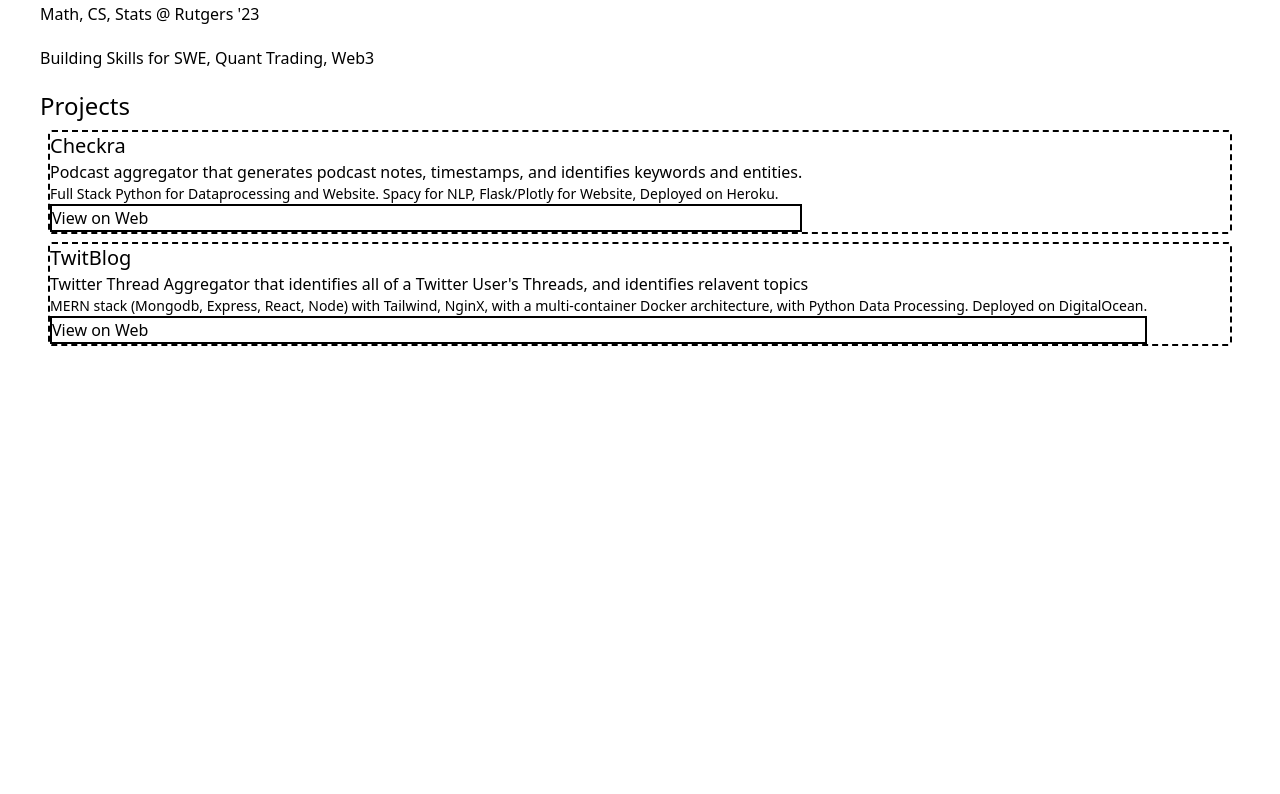
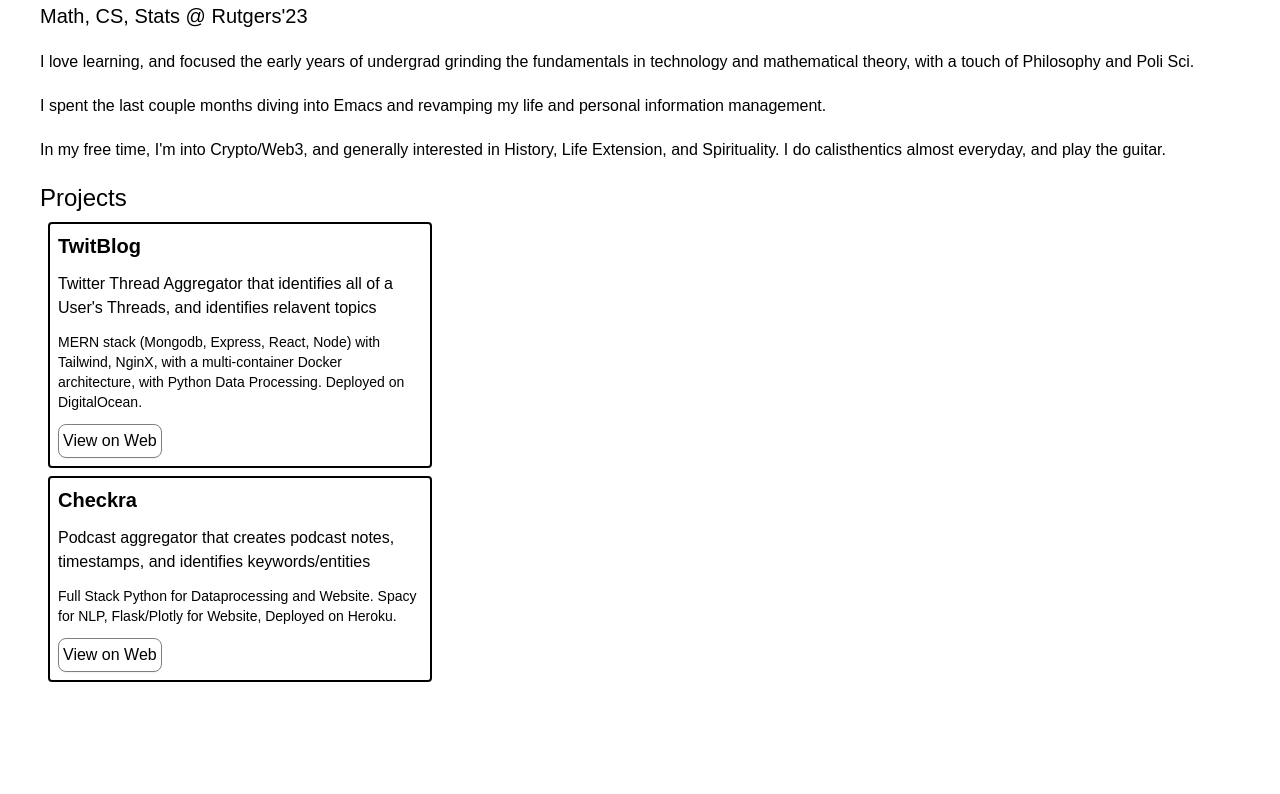
Before and after one commit to harshasomisetty/personal_website, a Gatsby site: page / in a window 1280 px wide. Shown: the part 188-982 px from the top of the page. Before the commit the page ends 800 px from the top, so only its background shows below. Built offline with nearby package versions, Linux system fonts and the light colour scheme; Gatsby itself is replaced by a stand-in of ours.

Commit message:
final touches for v1

```diff
--- a/src/components/Project-Card.js
+++ b/src/components/Project-Card.js
@@ -2,18 +2,16 @@ import React from "react";
 
 const ProjectCard = ({link, title, description, tech, location, image}) => {
   return (
-    <div className="flex flex-row border-2 border-dashed rounded border-black antialiased m-2">
-      <a href={"http://" + link}>
-        <div className="flex flex-col ">
-          <h3>{title}</h3>
-          <p className="">{description}</p>
-          <p className="text-sm">{tech}</p>
-          <div className="w-30 border-2 border-black">
-            <p>View on {location}</p>
-          </div>
-        </div>
-        <div>{/* <img alt={title + " demo"} src={image} /> */}</div>
-      </a>
+    <div className="flex flex-col border-2 rounded border-black antialiased m-2 p-2 w-96 space-y-3">
+      <h3 className="font-semibold">{title}</h3>
+      <p className="">{description}</p>
+      <p className="text-sm">{tech}</p>
+
+      <div className="p-1 w-fit border rounded-lg border-black/50 shadow-sm hover:shadow-xl">
+        <a href={"http://" + link}>
+          <p>View on {location}</p>
+        </a>
+      </div>
     </div>
   );
 };
--- a/src/components/Projects.js
+++ b/src/components/Projects.js
@@ -9,10 +9,22 @@ const Projects = () => {
       </div>
       <div>
         <ProjectCard
+          link={"twitblog.xyz"}
+          title={"TwitBlog"}
+          description={
+            "Twitter Thread Aggregator that identifies all of a User's Threads, and identifies relavent topics"
+          }
+          location={"Web"}
+          tech={
+            "MERN stack (Mongodb, Express, React, Node) with Tailwind, NginX, with a multi-container Docker architecture, with Python Data Processing. Deployed on DigitalOcean."
+          }
+          image={"twitblog"}
+        />
+        <ProjectCard
           link={"checkra.xyz"}
           title={"Checkra"}
           description={
-            "Podcast aggregator that generates podcast notes, timestamps, and identifies keywords and entities."
+            "Podcast aggregator that creates podcast notes, timestamps, and identifies keywords/entities"
           }
           location={"Web"}
           tech={
@@ -20,18 +32,6 @@ const Projects = () => {
           }
           image={"checkra"}
         />
-        <ProjectCard
-          link={"twitblog.xyz"}
-          title={"TwitBlog"}
-          description={
-            "Twitter Thread Aggregator that identifies all of a Twitter User's Threads, and identifies relavent topics"
-          }
-          location={"Web"}
-          tech={
-            "MERN stack (Mongodb, Express, React, Node) with Tailwind, NginX, with a multi-container Docker architecture, with Python Data Processing. Deployed on DigitalOcean."
-          }
-          image={"twitblog"}
-        />
       </div>
     </div>
   );
--- /dev/null
+++ b/src/content/about.mdx
@@ -0,0 +1,7 @@
+---
+title: about
+---
+
+## About me
+
+Trying to think interdisciplinarily by "deeply breath-first searching" tech and theory.
--- a/src/content/main.mdx
+++ b/src/content/main.mdx
@@ -1,8 +1,12 @@
 ---
-title: about
+title: main
 ---
 # Harsha Somisetty
 
-Math, CS, Stats @ Rutgers '23
+### Math, CS, Stats @ Rutgers'23
 
-Building Skills for SWE, Quant Trading, Web3
+I love learning, and focused the early years of undergrad grinding the fundamentals in technology and mathematical theory, with a touch of Philosophy and Poli Sci.
+
+I spent the last couple months diving into Emacs and revamping my life and personal information management.
+
+In my free time, I'm into Crypto/Web3, and generally interested in History, Life Extension, and Spirituality. I do calisthentics almost everyday, and play the guitar.
--- a/src/pages/index.js
+++ b/src/pages/index.js
@@ -1,20 +1,19 @@
 import React from "react";
 import {graphql} from "gatsby";
-import {MDXRenderer, MDXProvider} from "gatsby-plugin-mdx";
+import {MDXRenderer} from "gatsby-plugin-mdx";
 import Layout from "../components/Layout";
 import Projects from "../components/Projects.js";
 
 export default function Home({data}) {
-  const about = data.about;
-  console.log(about.body);
-  // const projects = data.projects;
+  const main = data.main_md;
+  // const about = data.about;
 
   return (
     <Layout>
       <div className="m-10 flex flex-col space-y-5">
-        <MDXRenderer>{about.body}</MDXRenderer>
+        <MDXRenderer>{main.body}</MDXRenderer>
         <Projects />
-        {/* <MDXRenderer>{projects.body}</MDXRenderer> */}
+        {/* <MDXRenderer>{about.body}</MDXRenderer> */}
       </div>
     </Layout>
   );
@@ -22,6 +21,10 @@ export default function Home({data}) {
 
 export const pageQuery = graphql`
   query IndexQuery {
+    main_md: mdx(frontmatter: {title: {eq: "main"}}) {
+      id
+      body
+    }
     about: mdx(frontmatter: {title: {eq: "about"}}) {
       id
       body
--- a/tailwind.config.js
+++ b/tailwind.config.js
@@ -1,7 +1,9 @@
 module.exports = {
   content: ["./src/**/*.{html,js,jsx}"],
   theme: {
-    extend: {},
+    fontFamily: {
+      sans: ['"PT Sans"', "sans-serif"],
+    },
   },
   plugins: [],
-}
+};
```
